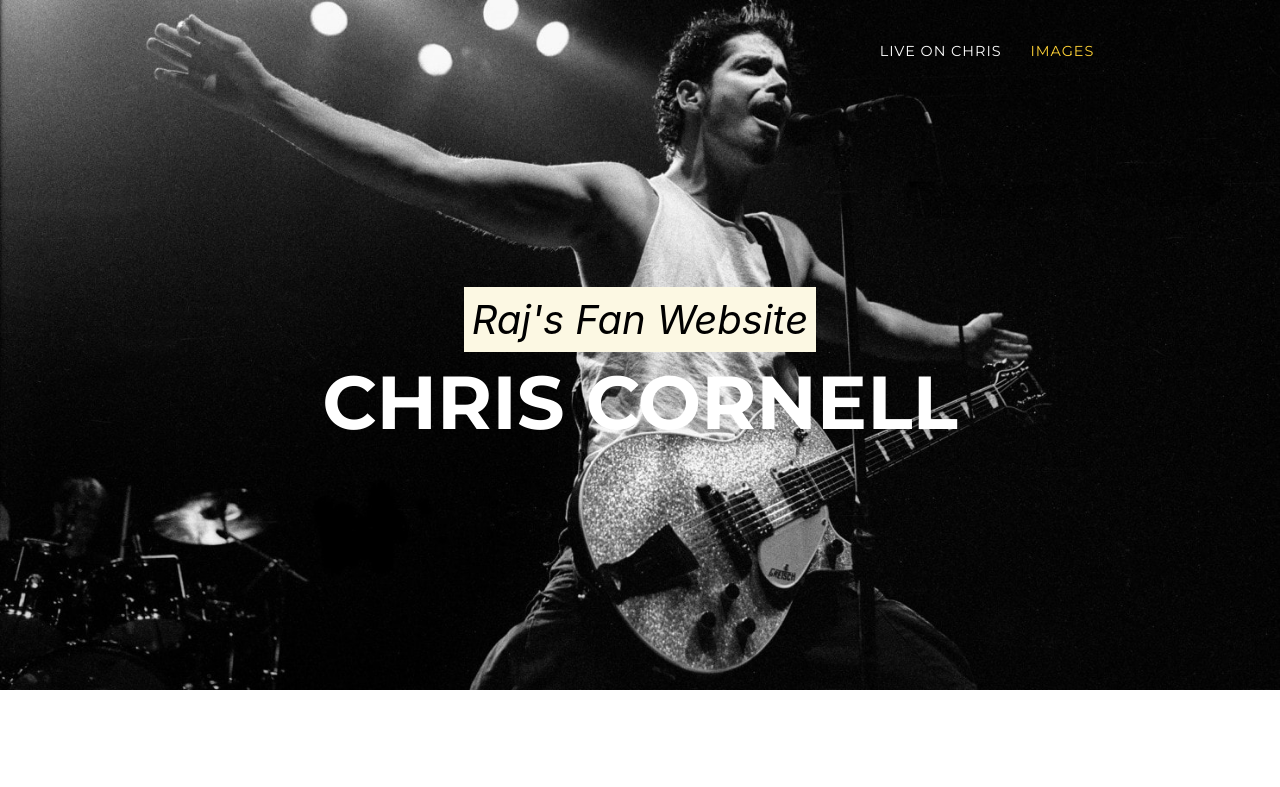
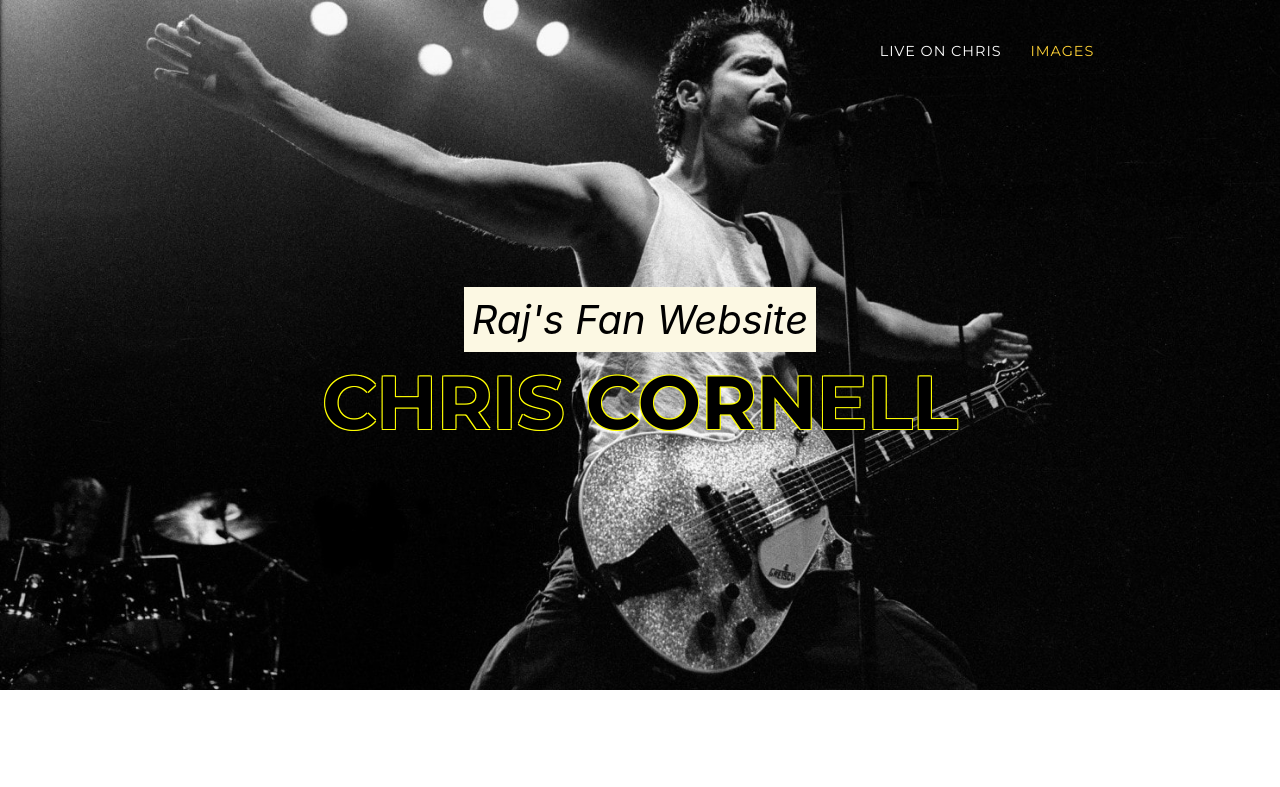
Before and after one commit to kevindRuby/chris_cornell, a website with bundled scripts: page index.html in a window 1280 px wide. Shown: the top 787 px of the page. Built offline with nearby package versions, Linux system fonts and the light colour scheme; no server answers; a web font is replaced by a local one.

Commit message:
3rd  attempt - edit Chris cornell title color border

```diff
--- a/index.html
+++ b/index.html
@@ -25,21 +25,16 @@
 
    <!--add a yellow border around the edge of each letter in the text-->
     <style>
-      .intro-heading {
-        position: relative;
-        display: inline-block;
-      }
-
-      .intro-heading::before {
-        content: '';
-        position: absolute;
-        top: 0;
-        left: 0;
-        right: 0;
-        bottom: 0;
-        border: 2px solid yellow; /* You can adjust the border thickness and color */
-        z-index: -1;
-      }
+        .intro-heading {
+        font-size: 36px; /* Adjust the font size as needed */
+        text-transform: uppercase;
+        color: black; /* Set the text color */
+        text-shadow:
+          -1px -1px 0 yellow,
+          1px -1px 0 yellow,
+          -1px 1px 0 yellow,
+          1px 1px 0 yellow;
+        }
     </style>
 </head>
 
```
